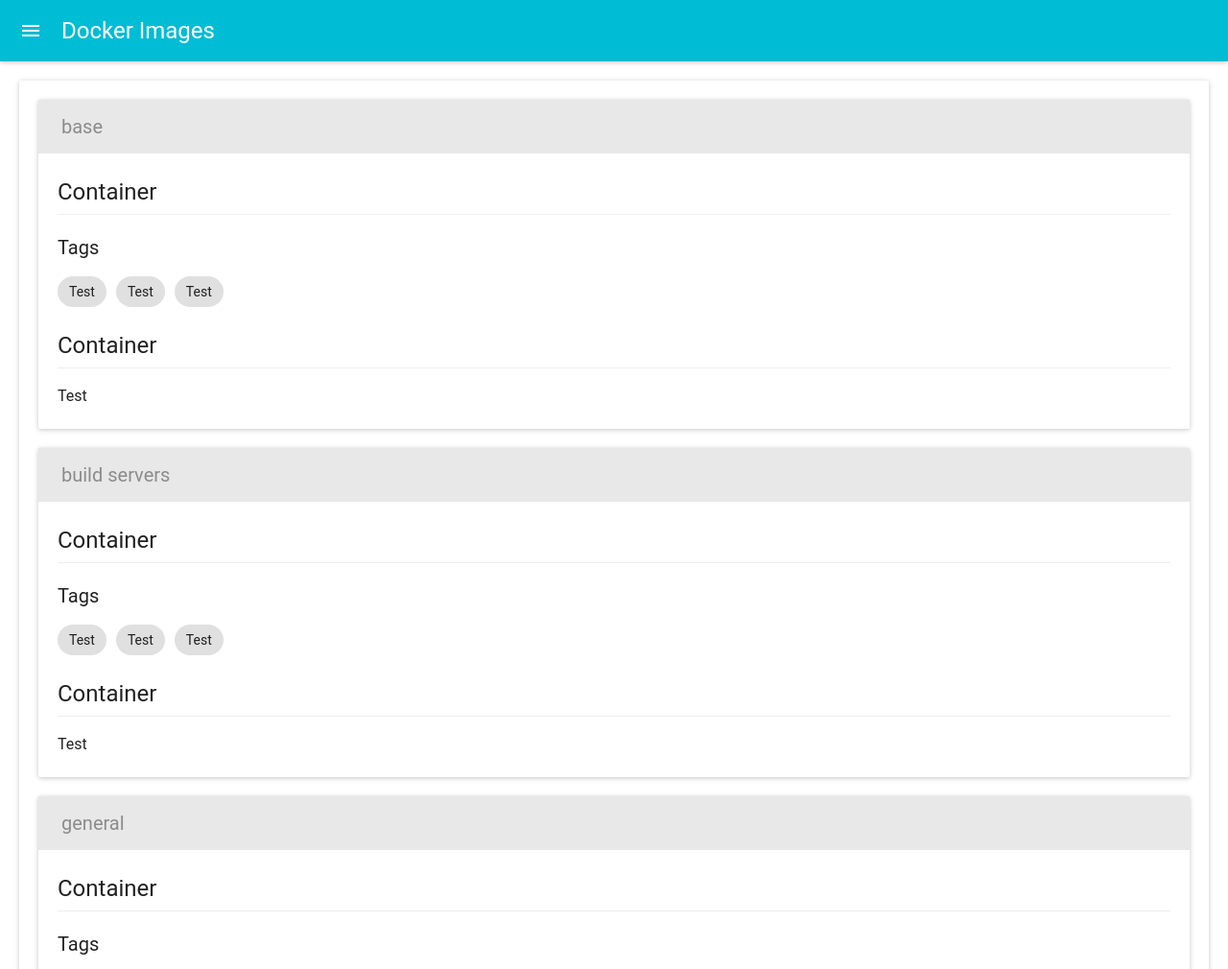
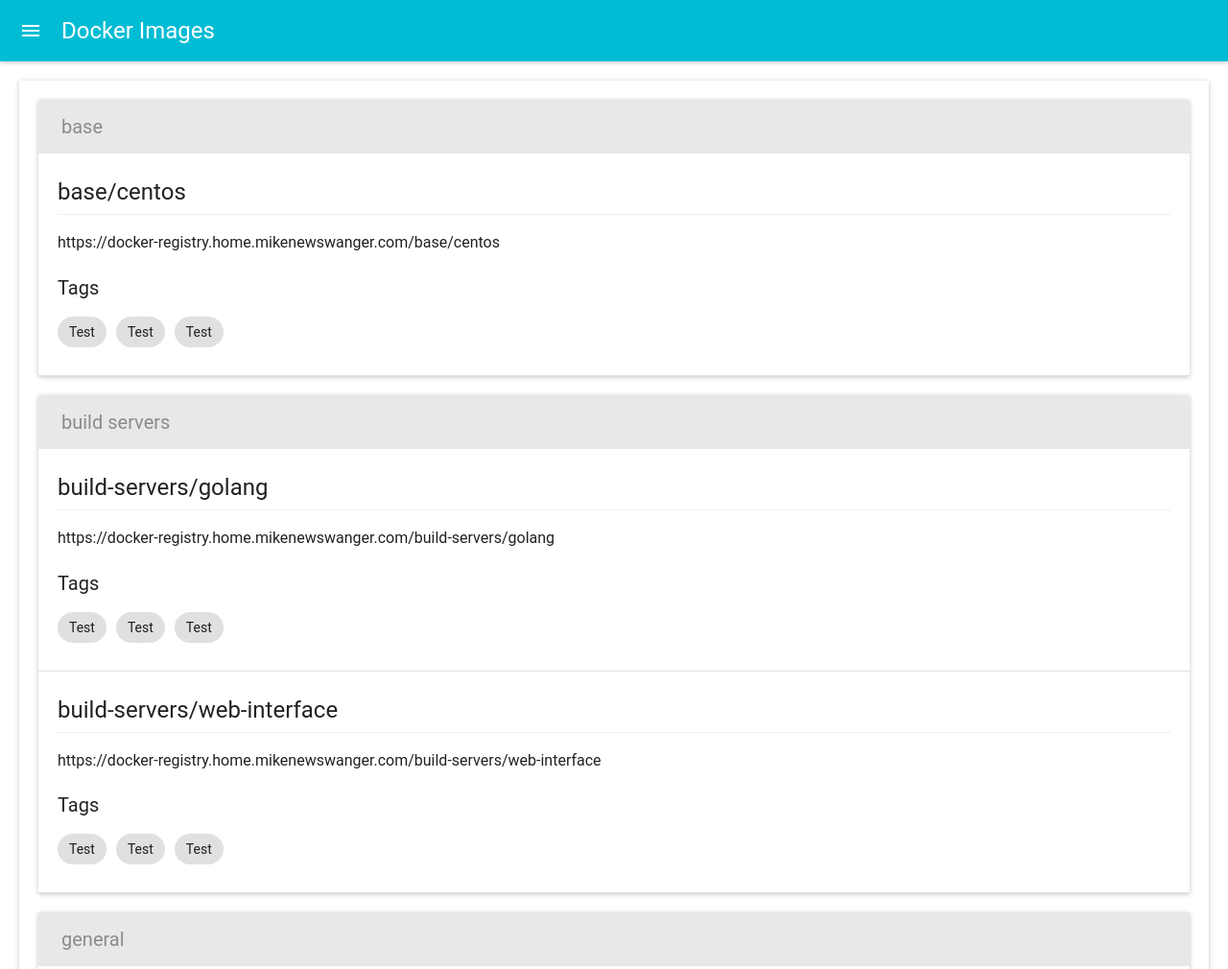
Before and after one commit to mnewswanger/docker-registry-ui, a React app: page / in a window 1280 px wide. Shown: the top 1010 px of the page at 96% size. Built offline with nearby package versions, Linux system fonts and the light colour scheme; what react-tap-event-plugin would draw is missing.

Commit message:
Finish design template

```diff
--- a/src/components/DockerImage.js
+++ b/src/components/DockerImage.js
@@ -1,6 +1,8 @@
 import React from 'react';
+import PropTypes from 'prop-types';
 
 import Chip from 'material-ui/Chip';
+import Divider from 'material-ui/Divider';
 
 const styles = {
     chip: {
@@ -9,18 +11,25 @@
     }
 };
 
-const DockerImage = () => (
-    <div>
-        <h2>Container</h2>
-        <h3>Tags</h3>
-        <Chip style={styles.chip}>Test</Chip>
-        <Chip style={styles.chip}>Test</Chip>
-        <Chip style={styles.chip}>Test</Chip>
-        <div className="clear"></div>
+class DockerImage extends React.Component {
+    static propTypes = {
+        name: PropTypes.string.isRequired
+    };
 
-        <h2>Container</h2>
-        <p>Test</p>
-    </div>
-);
+    render () {
+        return <div>
+            <div className="docker-registry-image">
+                <h2>{this.props.name}</h2>
+                <p>{this.props.url}</p>
+                <h3>Tags</h3>
+                <Chip style={styles.chip}>Test</Chip>
+                <Chip style={styles.chip}>Test</Chip>
+                <Chip style={styles.chip}>Test</Chip>
+                <div className="clear"></div>
+            </div>
+            <Divider />
+        </div>
+    }
+}
 
 export default DockerImage;
--- a/src/components/DockerImageNamespace.js
+++ b/src/components/DockerImageNamespace.js
@@ -13,12 +13,18 @@
     };
 
     render () {
+        var images = [];
+
+        for (var i = 0; i < this.props.images.length; i++) {
+            images.push(<DockerImage name={this.props.images[i].name} key={i} url={this.props.images[i].url} />)
+        }
+
         return <Paper className="docker-namespace">
             <Toolbar>
                 <span className="toolbar-header">{this.props.name}</span>
             </Toolbar>
             <div className="container-content">
-                <DockerImage />
+                {images}
             </div>
         </Paper>
     }
--- a/src/index.css
+++ b/src/index.css
@@ -18,8 +18,9 @@
     margin-right: 10px;
 }
 
-.container-content {
-    padding: 0 20px 5px 20px;
+.docker-registry-image {
+    padding: 0 20px;
+    margin-bottom: 30px;
 }
 
 .docker-namespace {
--- a/src/index.js
+++ b/src/index.js
@@ -17,20 +17,35 @@
 injectTapEventPlugin();
 
 class App extends React.Component {
+    constructor(props) {
+        super(props);
+
+        this.state = {
+            namespaces: {}
+        };
+    }
+
+
     render () {
+        const baseURL = 'https://docker-registry.home.mikenewswanger.com/';
         const dockerRegistryMeta = {"repositories":["base/centos","build-servers/golang","build-servers/web-interface","general/php/7-fpm","general/php/nginx-fpm","generic/mkdocs","generic/php/7-fpm","generic/php/fpm-7","generic/php/fpm-7.1","generic/php/fpm-nginx","generic/php/nginx-fpm","infrastructure/mkdocs","kubernetes/service-router-configurator","nextcloud/nginx","templates/nginx","templates/php/7-fpm","templates/php/base","templates/php/fpm","templates/pip"]};
 
         var namespaces = {};
         for (var i = 0; i < dockerRegistryMeta.repositories.length; i++) {
-            var namespace = dockerRegistryMeta.repositories[i].split('/')[0];
+            var split = dockerRegistryMeta.repositories[i].split('/');
+            var namespace = split[0];
             if (!namespaces[namespace]) {
                 namespaces[namespace] = {
                     name: namespace.replace('-', ' '),
                     images: []
                 };
             }
-            namespaces[namespace].images.push(dockerRegistryMeta.repositories[i].split('/')[0])
+            namespaces[namespace].images.push({
+                name: split.join('/'),
+                url: baseURL + dockerRegistryMeta.repositories[i]
+            })
         }
+        this.state.namespaces = namespaces;
 
         return <MuiThemeProvider>
                 <div>
```
Lines whose indentation alone changed are shown as unchanged.
